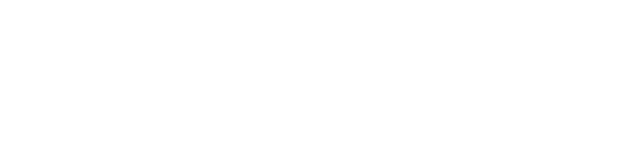
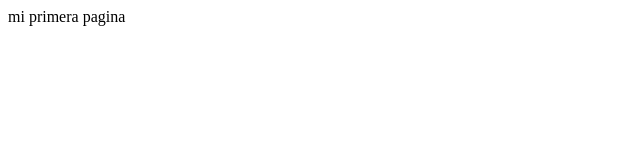
Before and after one commit to FerSanmichael/faztEj, a plain HTML site: page index.html in a window 1280 px wide. Shown: the whole page, without its empty margins (0-640 px from the left). Drawn offline with Linux system fonts and the light colour scheme.

Commit message:
segundo commit. index con primera pagina.

```diff
--- a/index.html
+++ b/index.html
@@ -6,6 +6,6 @@
     <title>Document</title>
 </head>
 <body>
-
+    mi primera pagina
 </body>
 </html>
```
